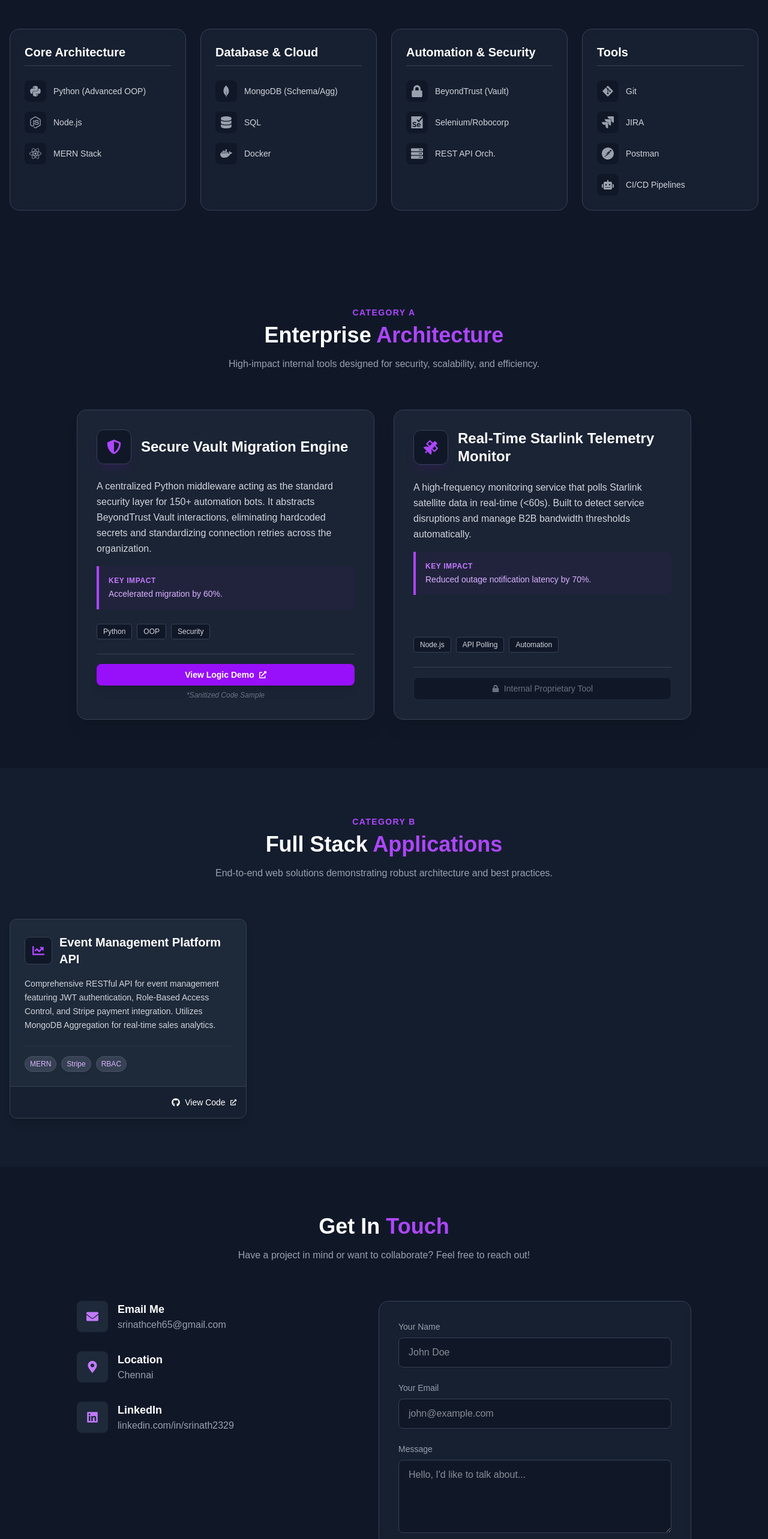
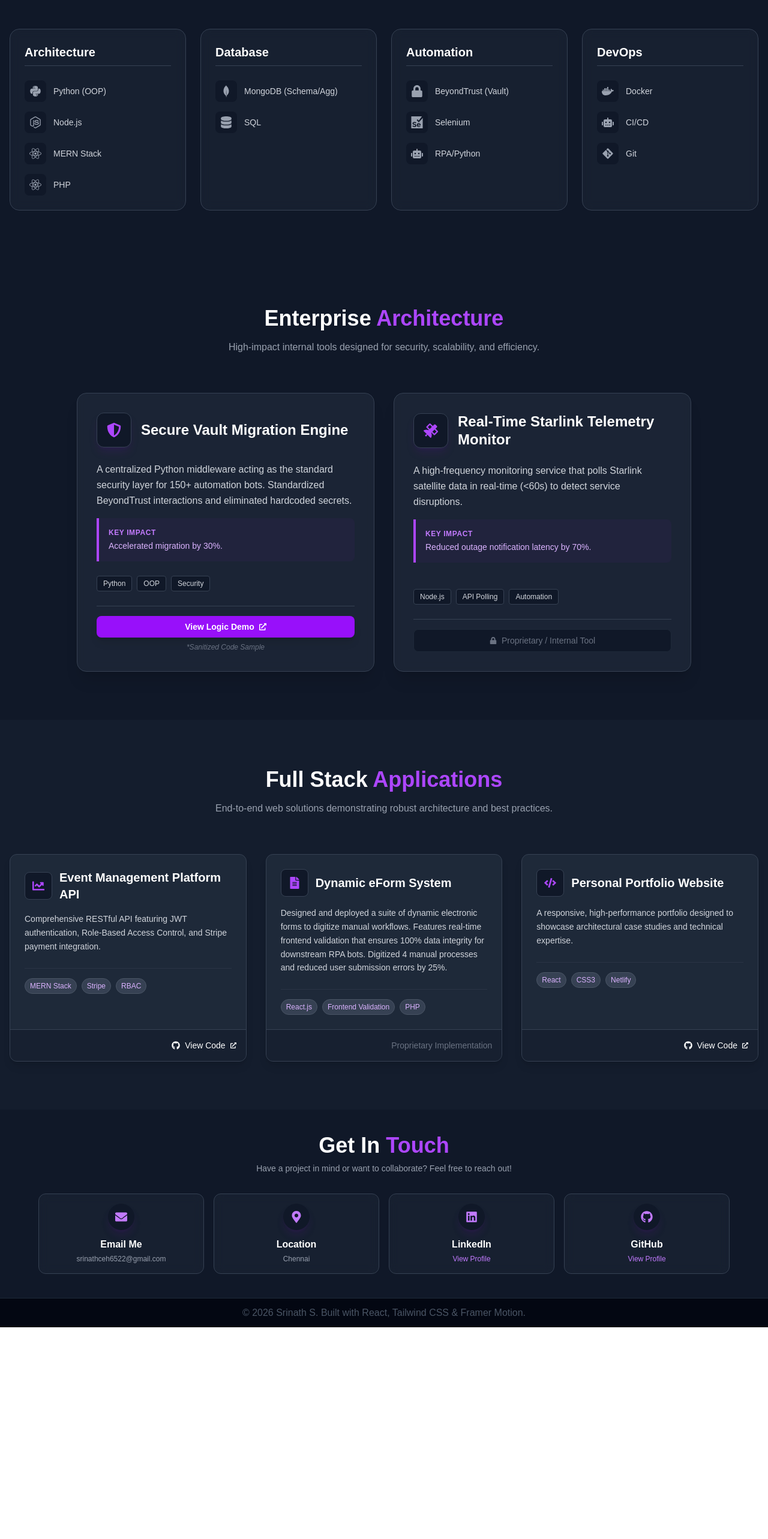
Before and after one commit to Rocksri/portfolio, a React (Vite) app: page / in a window 1280 px wide. Shown: the part 1680-4246 px from the top of the page at 60% size. After the commit the page ends 3893 px from the top, so only its background shows below. Built offline with nearby package versions, Linux system fonts and the light colour scheme.

Commit message:
final updates

```diff
--- a/package.json
+++ b/package.json
@@ -10,8 +10,12 @@
     "preview": "vite preview"
   },
   "dependencies": {
+    "cors": "^2.8.5",
+    "dotenv": "^17.2.3",
+    "express": "^5.2.1",
     "framer-motion": "^12.23.26",
     "lucide-react": "^0.562.0",
+    "nodemailer": "^7.0.12",
     "react": "^19.2.0",
     "react-dom": "^19.2.0",
     "react-icons": "^5.5.0"
--- a/src/components/Contact.jsx
+++ b/src/components/Contact.jsx
@@ -1,10 +1,10 @@
 import React from 'react';
 import { motion } from 'framer-motion';
-import { FaEnvelope, FaMapMarkerAlt, FaPaperPlane, FaLinkedin } from 'react-icons/fa';
+import { FaEnvelope, FaMapMarkerAlt, FaLinkedin, FaGithub } from 'react-icons/fa';
 
 const Contact = () => {
     return (
-        <section id="contact" className="py-20 bg-gray-900 relative overflow-hidden">
+        <section id="contact" className="py-10 bg-gray-900 relative overflow-hidden">
             {/* Decorative blob */}
             <div className="absolute top-0 right-0 w-64 h-64 bg-purple-600/10 rounded-full blur-3xl -z-10"></div>
 
@@ -13,92 +13,57 @@ const Contact = () => {
                     initial={{ opacity: 0 }}
                     whileInView={{ opacity: 1 }}
                     viewport={{ once: true }}
-                    className="text-center mb-16"
+                    className="text-center mb-8"
                 >
-                    <h2 className="text-3xl md:text-4xl font-bold text-white mb-4">Get In <span className="text-purple-500">Touch</span></h2>
-                    <p className="text-gray-400 max-w-xl mx-auto">
+                    <h2 className="text-3xl md:text-4xl font-bold text-white mb-2">Get In <span className="text-purple-500">Touch</span></h2>
+                    <p className="text-gray-400 max-w-xl mx-auto text-sm">
                         Have a project in mind or want to collaborate? Feel free to reach out!
                     </p>
                 </motion.div>
 
-                <div className="flex flex-col md:flex-row gap-12 max-w-5xl mx-auto">
+                <div className="flex justify-center max-w-6xl mx-auto">
                     {/* Contact Info */}
                     <motion.div
-                        initial={{ x: -50, opacity: 0 }}
-                        whileInView={{ x: 0, opacity: 1 }}
+                        initial={{ y: 20, opacity: 0 }}
+                        whileInView={{ y: 0, opacity: 1 }}
                         viewport={{ once: true }}
-                        className="flex-1 space-y-8"
+                        className="grid grid-cols-2 md:grid-cols-4 gap-4 w-full"
                     >
-                        <div className="flex items-start gap-4">
-                            <div className="p-4 bg-gray-800 rounded-lg text-purple-400 text-xl">
+                        <div className="bg-gray-800/50 p-4 rounded-xl border border-gray-700 backdrop-blur-sm flex flex-col items-center text-center hover:border-purple-500/50 transition-colors">
+                            <div className="p-3 bg-gray-900 rounded-full text-purple-400 text-xl mb-3 shadow-lg shadow-purple-900/20">
                                 <FaEnvelope />
                             </div>
-                            <div>
-                                <h4 className="text-white font-semibold text-lg">Email Me</h4>
-                                <p className="text-gray-400">srinathceh65@gmail.com</p> {/* Placeholder, should verify if user provided email implies this or just generic */}
-                            </div>
+                            <h4 className="text-white font-semibold text-base mb-1">Email Me</h4>
+                            <p className="text-gray-400 text-xs break-all">srinathceh6522@gmail.com</p>
                         </div>
-                        <div className="flex items-start gap-4">
-                            <div className="p-4 bg-gray-800 rounded-lg text-purple-400 text-xl">
+
+                        <div className="bg-gray-800/50 p-4 rounded-xl border border-gray-700 backdrop-blur-sm flex flex-col items-center text-center hover:border-purple-500/50 transition-colors">
+                            <div className="p-3 bg-gray-900 rounded-full text-purple-400 text-xl mb-3 shadow-lg shadow-purple-900/20">
                                 <FaMapMarkerAlt />
                             </div>
-                            <div>
-                                <h4 className="text-white font-semibold text-lg">Location</h4>
-                                <p className="text-gray-400">Chennai</p>
-                            </div>
+                            <h4 className="text-white font-semibold text-base mb-1">Location</h4>
+                            <p className="text-gray-400 text-xs">Chennai</p>
                         </div>
-                        <div className="flex items-start gap-4">
-                            <div className="p-4 bg-gray-800 rounded-lg text-purple-400 text-xl">
+
+                        <div className="bg-gray-800/50 p-4 rounded-xl border border-gray-700 backdrop-blur-sm flex flex-col items-center text-center hover:border-purple-500/50 transition-colors">
+                            <div className="p-3 bg-gray-900 rounded-full text-purple-400 text-xl mb-3 shadow-lg shadow-purple-900/20">
                                 <FaLinkedin />
                             </div>
-                            <div>
-                                <h4 className="text-white font-semibold text-lg">LinkedIn</h4>
-                                <a href="https://www.linkedin.com/in/srinath2329/" target="_blank" rel="noopener noreferrer" className="text-gray-400 hover:text-purple-400 transition-colors">
-                                    linkedin.com/in/srinath2329
-                                </a>
+                            <h4 className="text-white font-semibold text-base mb-1">LinkedIn</h4>
+                            <a href="https://www.linkedin.com/in/srinath2329/" target="_blank" rel="noopener noreferrer" className="text-purple-400 hover:text-white transition-colors text-xs underline-offset-4 hover:underline">
+                                View Profile
+                            </a>
+                        </div>
+
+                        <div className="bg-gray-800/50 p-4 rounded-xl border border-gray-700 backdrop-blur-sm flex flex-col items-center text-center hover:border-purple-500/50 transition-colors">
+                            <div className="p-3 bg-gray-900 rounded-full text-purple-400 text-xl mb-3 shadow-lg shadow-purple-900/20">
+                                <FaGithub />
                             </div>
+                            <h4 className="text-white font-semibold text-base mb-1">GitHub</h4>
+                            <a href="https://github.com/Rocksri" target="_blank" rel="noopener noreferrer" className="text-purple-400 hover:text-white transition-colors text-xs underline-offset-4 hover:underline">
+                                View Profile
+                            </a>
                         </div>
-                    </motion.div>
-
-                    {/* Form */}
-                    <motion.div
-                        initial={{ x: 50, opacity: 0 }}
-                        whileInView={{ x: 0, opacity: 1 }}
-                        viewport={{ once: true }}
-                        className="flex-1 bg-gray-800/50 p-8 rounded-2xl border border-gray-700 backdrop-blur-sm"
-                    >
-                        <form className="space-y-6" onSubmit={(e) => e.preventDefault()}>
-                            <div>
-                                <label className="block text-gray-400 mb-2 text-sm">Your Name</label>
-                                <input
-                                    type="text"
-                                    className="w-full bg-gray-900 border border-gray-700 rounded-lg px-4 py-3 text-white focus:outline-none focus:border-purple-500 focus:ring-1 focus:ring-purple-500 transition-colors"
-                                    placeholder="John Doe"
-                                />
-                            </div>
-                            <div>
-                                <label className="block text-gray-400 mb-2 text-sm">Your Email</label>
-                                <input
-                                    type="email"
-                                    className="w-full bg-gray-900 border border-gray-700 rounded-lg px-4 py-3 text-white focus:outline-none focus:border-purple-500 focus:ring-1 focus:ring-purple-500 transition-colors"
-                                    placeholder="john@example.com"
-                                />
-                            </div>
-                            <div>
-                                <label className="block text-gray-400 mb-2 text-sm">Message</label>
-                                <textarea
-                                    rows="4"
-                                    className="w-full bg-gray-900 border border-gray-700 rounded-lg px-4 py-3 text-white focus:outline-none focus:border-purple-500 focus:ring-1 focus:ring-purple-500 transition-colors"
-                                    placeholder="Hello, I'd like to talk about..."
-                                ></textarea>
-                            </div>
-                            <button
-                                type="submit"
-                                className="w-full bg-gradient-to-r from-purple-600 to-pink-600 text-white font-bold py-3 rounded-lg hover:opacity-90 transition-opacity flex items-center justify-center gap-2"
-                            >
-                                Send Message <FaPaperPlane className="text-sm" />
-                            </button>
-                        </form>
                     </motion.div>
                 </div>
             </div>
--- a/src/components/Footer.jsx
+++ b/src/components/Footer.jsx
@@ -1,11 +1,14 @@
 import React from 'react';
+import { FaGithub, FaLinkedin, FaEnvelope } from 'react-icons/fa';
 
 const Footer = () => {
     return (
-        <footer className="bg-gray-950 py-8 text-center border-t border-gray-800">
-            <p className="text-gray-500">
-                © {new Date().getFullYear()} Srinath S. Built with React, Tailwind CSS & Framer Motion.
-            </p>
+        <footer className="bg-gray-950 py-3 text-center border-t border-gray-800">
+            <div className="container mx-auto px-4">
+                <p className="text-gray-600 text-base">
+                    © {new Date().getFullYear()} Srinath S. Built with React, Tailwind CSS & Framer Motion.
+                </p>
+            </div>
         </footer>
     );
 };
--- a/src/components/ProfessionalHighlights.jsx
+++ b/src/components/ProfessionalHighlights.jsx
@@ -66,8 +66,8 @@ const ProfessionalHighlights = () => {
         {
             title: "Secure Vault Migration Engine",
             icon: <FaShieldAlt />,
-            description: "A centralized Python middleware acting as the standard security layer for 150+ automation bots. It abstracts BeyondTrust Vault interactions, eliminating hardcoded secrets and standardizing connection retries across the organization.",
-            impact: "Accelerated migration by 60%.",
+            description: "A centralized Python middleware acting as the standard security layer for 150+ automation bots. Standardized BeyondTrust interactions and eliminated hardcoded secrets.",
+            impact: "Accelerated migration by 30%.",
             tags: ["Python", "OOP", "Security"],
             link: "https://github.com/Rocksri/BeyondTrust",
             linkLabel: "View Logic Demo",
@@ -76,11 +76,11 @@ const ProfessionalHighlights = () => {
         {
             title: "Real-Time Starlink Telemetry Monitor",
             icon: <FaSatellite />,
-            description: "A high-frequency monitoring service that polls Starlink satellite data in real-time (<60s). Built to detect service disruptions and manage B2B bandwidth thresholds automatically.",
+            description: "A high-frequency monitoring service that polls Starlink satellite data in real-time (<60s) to detect service disruptions.",
             impact: "Reduced outage notification latency by 70%.",
             tags: ["Node.js", "API Polling", "Automation"],
             link: "#",
-            linkLabel: "Internal Proprietary Tool",
+            linkLabel: "Proprietary / Internal Tool",
             isInternal: true
         }
     ];
@@ -94,7 +94,6 @@ const ProfessionalHighlights = () => {
                     viewport={{ once: true }}
                     className="text-center mb-16"
                 >
-                    <h4 className="text-purple-500 font-bold uppercase tracking-widest text-sm mb-2">Category A</h4>
                     <h2 className="text-3xl md:text-4xl font-bold text-white mb-4">Enterprise <span className="text-purple-500">Architecture</span></h2>
                     <p className="text-gray-400 max-w-2xl mx-auto">
                         High-impact internal tools designed for security, scalability, and efficiency.
--- a/src/components/Projects.jsx
+++ b/src/components/Projects.jsx
@@ -1,8 +1,8 @@
 import React from 'react';
 import { motion } from 'framer-motion';
-import { FaGithub, FaExternalLinkAlt, FaChartLine } from 'react-icons/fa';
+import { FaGithub, FaExternalLinkAlt, FaChartLine, FaCode, FaFileAlt } from 'react-icons/fa';
 
-const ProjectCard = ({ title, description, tags, github, index, icon }) => (
+const ProjectCard = ({ title, description, tags, github, index, icon, isInternal, linkLabel }) => (
     <motion.div
         initial={{ opacity: 0, y: 20 }}
         whileInView={{ opacity: 1, y: 0 }}
@@ -31,6 +31,11 @@ const ProjectCard = ({ title, description, tags, github, index, icon }) => (
             </div>
         </div>
         <div className="p-4 bg-gray-900/50 border-t border-gray-700 flex justify-end">
+            {isInternal ? (
+                <span className="flex items-center gap-2 text-gray-500 text-sm font-medium cursor-not-allowed">
+                    {linkLabel || 'Proprietary Implementation'}
+                </span>
+            ) : (
                 <a
                     href={github}
                     target="_blank"
@@ -40,6 +45,8 @@ const ProjectCard = ({ title, description, tags, github, index, icon }) => (
                 >
                     <FaGithub /> View Code <FaExternalLinkAlt size={10} />
                 </a>
+            )}
+
         </div>
     </motion.div>
 );
@@ -50,9 +57,25 @@ const Projects = () => {
             title: "Event Management Platform API",
             icon: <FaChartLine />,
             github: "https://github.com/Rocksri/EventManagement",
-            tags: ["MERN", "Stripe", "RBAC"],
-            description: "Comprehensive RESTful API for event management featuring JWT authentication, Role-Based Access Control, and Stripe payment integration. Utilizes MongoDB Aggregation for real-time sales analytics."
+            tags: ["MERN Stack", "Stripe", "RBAC"],
+            description: "Comprehensive RESTful API featuring JWT authentication, Role-Based Access Control, and Stripe payment integration."
         },
+        {
+            title: "Dynamic eForm System",
+            icon: <FaFileAlt />,
+            github: "#",
+            tags: ["React.js", "Frontend Validation", "PHP"],
+            description: "Designed and deployed a suite of dynamic electronic forms to digitize manual workflows. Features real-time frontend validation that ensures 100% data integrity for downstream RPA bots. Digitized 4 manual processes and reduced user submission errors by 25%.",
+            isInternal: true,
+            linkLabel: "Proprietary Implementation"
+        },
+        {
+            title: "Personal Portfolio Website",
+            icon: <FaCode />,
+            github: "https://github.com/Rocksri/portfolio",
+            tags: ["React", "CSS3", "Netlify"],
+            description: "A responsive, high-performance portfolio designed to showcase architectural case studies and technical expertise."
+        }
     ];
 
     return (
@@ -64,14 +87,13 @@ const Projects = () => {
                     viewport={{ once: true }}
                     className="text-center mb-16"
                 >
-                    <h4 className="text-purple-500 font-bold uppercase tracking-widest text-sm mb-2">Category B</h4>
                     <h2 className="text-3xl md:text-4xl font-bold text-white mb-4">Full Stack <span className="text-purple-500">Applications</span></h2>
                     <p className="text-gray-400 max-w-2xl mx-auto">
                         End-to-end web solutions demonstrating robust architecture and best practices.
                     </p>
                 </motion.div>
 
-                <div className="grid md:grid-cols-2 lg:grid-cols-3 gap-8 justify-center"> {/* Centered since only 1 item */}
+                <div className="grid md:grid-cols-2 lg:grid-cols-3 gap-8 justify-center">
                     {projects.map((project, index) => (
                         <ProjectCard key={index} {...project} index={index} />
                     ))}
--- a/src/components/Skills.jsx
+++ b/src/components/Skills.jsx
@@ -3,44 +3,42 @@ import { motion } from 'framer-motion';
 import { FaReact, FaNodeJs, FaPython, FaDatabase, FaServer, FaRobot, FaLock, FaDocker, FaGitAlt } from 'react-icons/fa';
 import { SiMongodb, SiPostman, SiSelenium, SiJira } from 'react-icons/si';
 
-// Define icons map to ensure we have all icons
 const Skills = () => {
     const categories = [
         {
-            title: "Core Architecture",
+            title: "Architecture",
             delay: 0,
             skills: [
-                { name: "Python (Advanced OOP)", icon: <FaPython /> },
+                { name: "Python (OOP)", icon: <FaPython /> },
                 { name: "Node.js", icon: <FaNodeJs /> },
                 { name: "MERN Stack", icon: <FaReact /> },
+                { name: "PHP", icon: <FaReact /> },
             ]
         },
         {
-            title: "Database & Cloud",
+            title: "Database",
             delay: 0.1,
             skills: [
                 { name: "MongoDB (Schema/Agg)", icon: <SiMongodb /> },
                 { name: "SQL", icon: <FaDatabase /> },
-                { name: "Docker", icon: <FaDocker /> },
             ]
         },
         {
-            title: "Automation & Security",
+            title: "Automation",
             delay: 0.2,
             skills: [
                 { name: "BeyondTrust (Vault)", icon: <FaLock /> },
-                { name: "Selenium/Robocorp", icon: <SiSelenium /> },
-                { name: "REST API Orch.", icon: <FaServer /> },
+                { name: "Selenium", icon: <SiSelenium /> },
+                { name: "RPA/Python", icon: <FaRobot /> },
             ]
         },
         {
-            title: "Tools",
+            title: "DevOps",
             delay: 0.3,
             skills: [
+                { name: "Docker", icon: <FaDocker /> },
+                { name: "CI/CD", icon: <FaRobot /> }, // Using Robot as placeholder or generic CI icon
                 { name: "Git", icon: <FaGitAlt /> },
-                { name: "JIRA", icon: <SiJira /> },
-                { name: "Postman", icon: <SiPostman /> },
-                { name: "CI/CD Pipelines", icon: <FaRobot /> },
             ]
         }
     ];
```
Also changed, not shown: 1 other file (tests, documents, lock files or other folders). Lines whose indentation alone changed are shown as unchanged.
